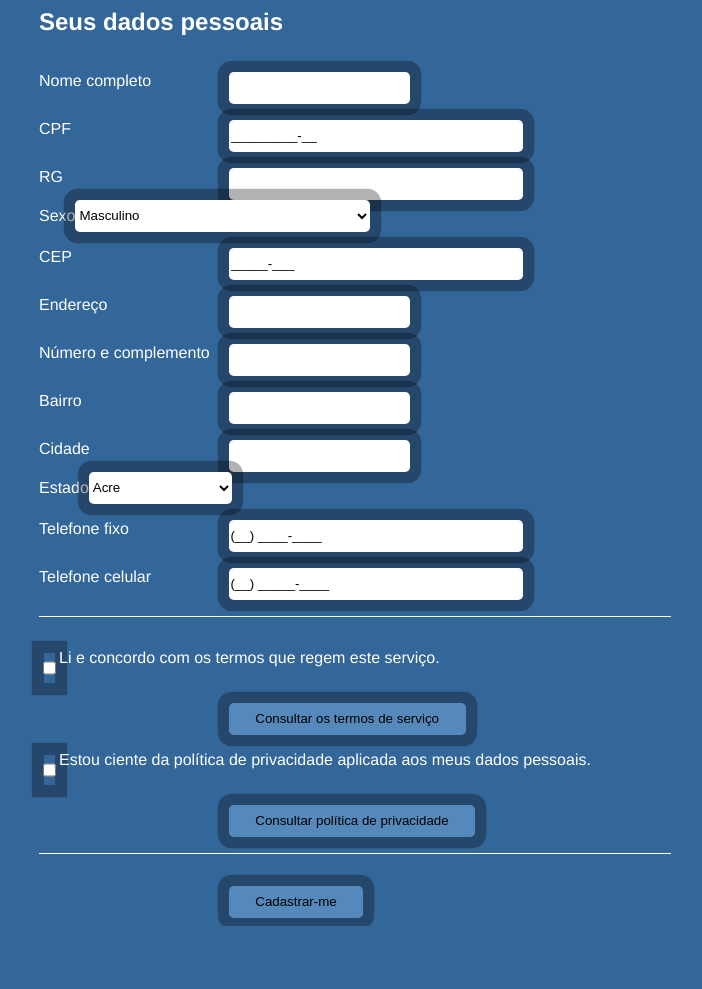
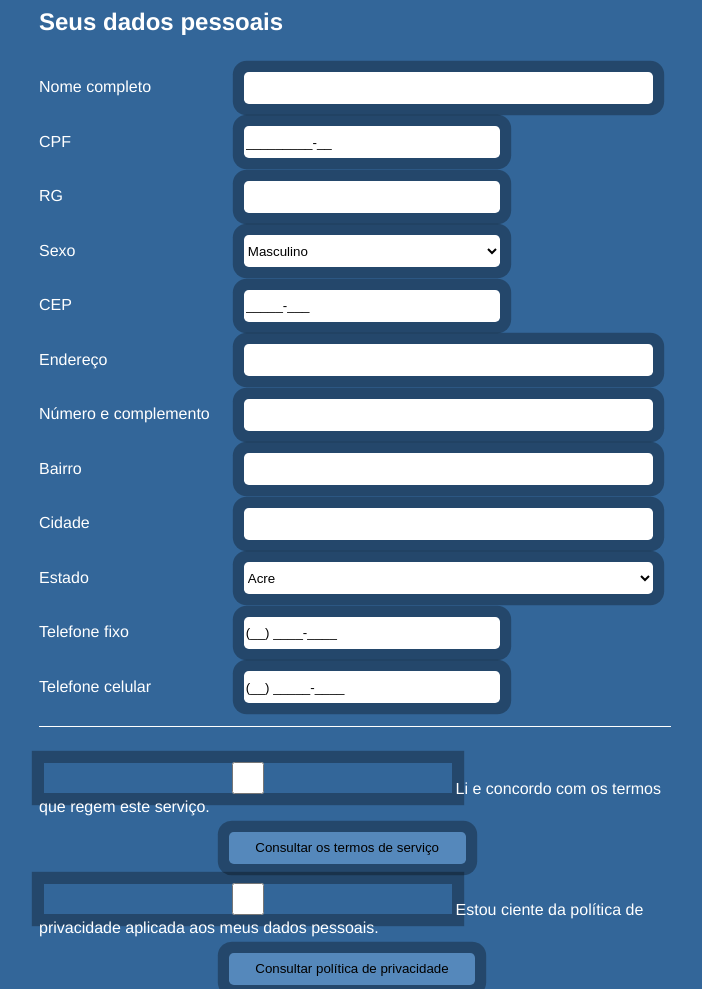
Before and after one commit to angelobeck/accessible-form, a plain HTML site: page index.html in a window 1280 px wide. Shown: the top 989 px of the page, without its empty margins (285-987 px from the left). Before the commit the page ends 926 px from the top, so only its background shows below. Drawn offline with Linux system fonts and the light colour scheme.

Commit message:
Aprimoramentos na aparência
Aprimoramentos visuais

```diff
--- a/accessible-form-filters.js
+++ b/accessible-form-filters.js
@@ -151,7 +151,7 @@ class filterSelect extends filter {
             }
         }
         this.container = document.createElement("DIV");
-        this.container.className = "form-container";
+        this.container.className = "form-group";
         this.container.appendChild(this.label);
         this.container.appendChild(this.input);
 
--- a/accessible-form.css
+++ b/accessible-form.css
@@ -1,7 +1,7 @@
 
 * { box-sizing:border-box; }
 body { background-color:#369; color:#fff; font-family:'Franklin Gothic Medium','Arial Narrow',Arial,sans-serif; }
-input, select { background-color:#fff; color:#000; }
+input, select { background-color:#fff; color:#000; flex-grow: 1; }
 button { background-color:#58b; }
 button, input, select { box-shadow: 0 0 0 0.7rem rgba(0, 0, 0, 0.3); }
 .tip-ok { color: #9f9; }
@@ -9,11 +9,11 @@ button, input, select { box-shadow: 0 0 0 0.7rem rgba(0, 0, 0, 0.3); }
 .tip-error { color: #f99; }
 hr { width:100%; border: 0; border-top: 1px solid white; margin: 1em 0; }
 body > * { width: 50%; margin-left: auto; margin-right: auto; }
-.form-group, .form-group-checkbox { display:flex; padding-top:1rem; }
-.form-group-button { padding-top: 1rem; padding-left: 30%; }
-.form-group > label { position:relative; flex-basis: 30%; flex-grow: 0; }
+.form-group, .form-group-checkbox { padding-top:1rem; width:100%; }
+.form-group-button { padding-top: 1rem; padding-left: 30%; width:100%; }
+.form-group > label { display:inline-block; position:relative; width:16vw; }
 .form-group-checkbox > :first { width:2rem; }
-
+input, select { width:32vw;  }
 label, input, select, button {
     border: none;
     border-radius:0.3rem;
@@ -21,7 +21,7 @@ label, input, select, button {
     padding: 0.5, 0.5, 0;
 }
 button { padding-left: 2em; padding-right: 2em; }
-.short { width:23vw; }
+input.short, select.short { width:20vw; }
 .tip-ok, .tip-alert, .tip-error {
     background-color: rgba(0, 0, 0, 0.5);
     bottom:110%;
```
